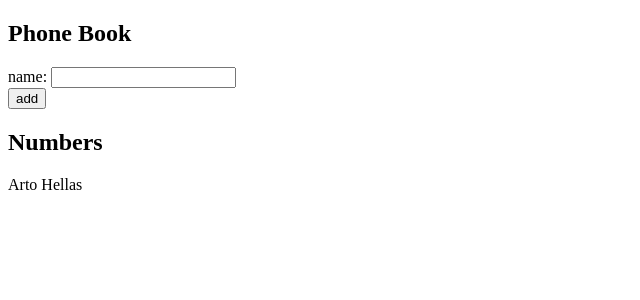
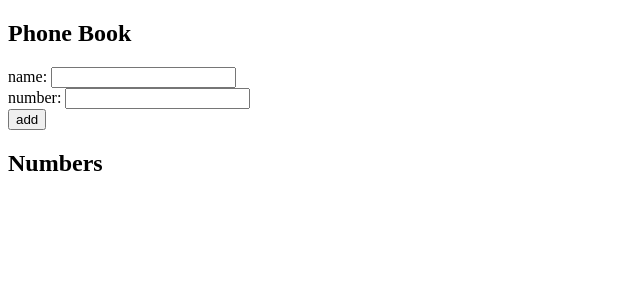
Before and after one commit to Phoebe-oasis/fullstackopen_exercises, a React (Vite) app in the folder part2/phonebook/: page / in a window 1280 px wide. Shown: the top 300 px of the page, without its empty margins (0-640 px from the left). Built offline with nearby package versions, Linux system fonts and the light colour scheme.

Commit message:
finish exercise 2.8

```diff
--- a/part2/phonebook/src/App.jsx
+++ b/part2/phonebook/src/App.jsx
@@ -1,15 +1,17 @@
 import { useState } from 'react'
 
 const App = () => {
-  const [persons, setPersons] = useState([
-    {name: 'Arto Hellas'}
-  ])
-
+  const [persons, setPersons] = useState([])
   const [newName, setNewName] = useState('')
+  const [newNumber, setNewNumber] = useState('')
 
   const handleNameChange = (e) => {
-      setNewName(e.target.value)
+    setNewName(e.target.value)
   }
+  const handleNumberChange = (e) => {
+    setNewNumber(e.target.value)
+  }
+
   const addPerson = (e) => {
     e.preventDefault()
     let flag = 0
@@ -23,8 +25,9 @@ const App = () => {
     })
 
     if(flag === 0){
-      setPersons(persons.concat({name: newName}))
+      setPersons(persons.concat({name: newName, number: newNumber, id: persons.length + 1}))
       setNewName('')
+      setNewNumber('')
     }
   }
 
@@ -38,13 +41,18 @@ const App = () => {
           onChange={handleNameChange}/>
         </div>
         <div>
+          number: <input
+          value={newNumber}
+          onChange={handleNumberChange}/>
+        </div>
+        <div>
           <button type='submit'>add</button>
         </div>
       </form>
       <h2>Numbers</h2>
       <div>
         {persons.map(person =>
-          <p key={person.name}>{person.name}</p>
+          <p key={person.id}>{person.name} {person.number}</p>
         )}
       </div>
     </div>
```
